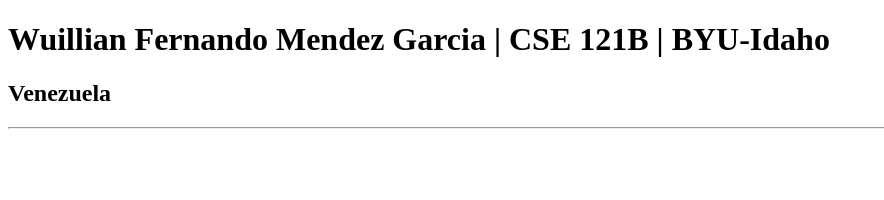
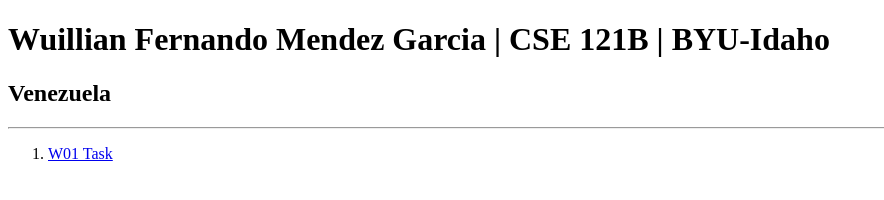
Before and after one commit to wfmendez/javascript_language, a plain HTML site: page index.html in a window 1280 px wide. Shown: the whole page, without its empty margins (0-884 px from the left). Drawn offline with Linux system fonts and the light colour scheme.

Commit message:
Add W01 Task Link in Index

```diff
--- a/index.html
+++ b/index.html
@@ -9,5 +9,8 @@
     <h1>Wuillian Fernando Mendez Garcia | CSE 121B | BYU-Idaho</h1>
     <h2>Venezuela</h2>
     <hr>
+    <ol>
+        <li><a href="/w01-task/w01-task.html">W01 Task</a></li>
+    </ol>
 </body>
 </html>
```
